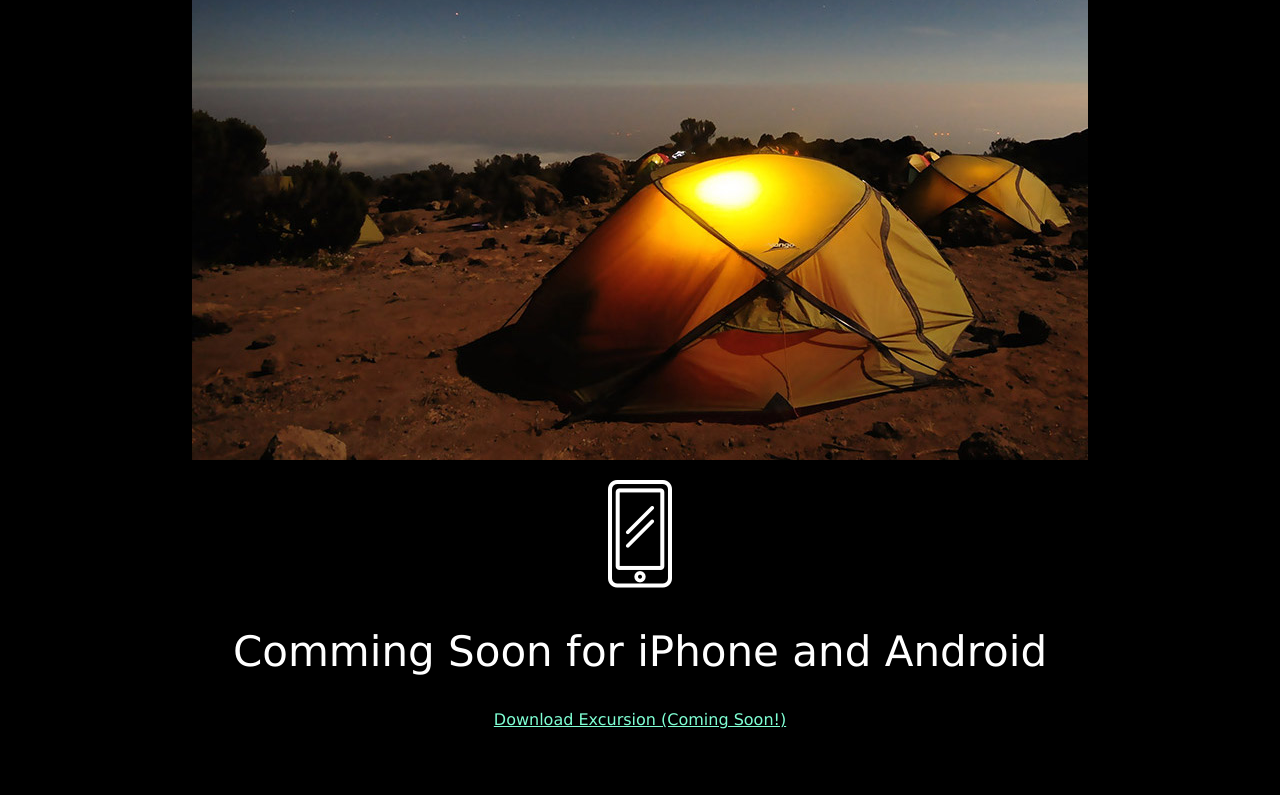
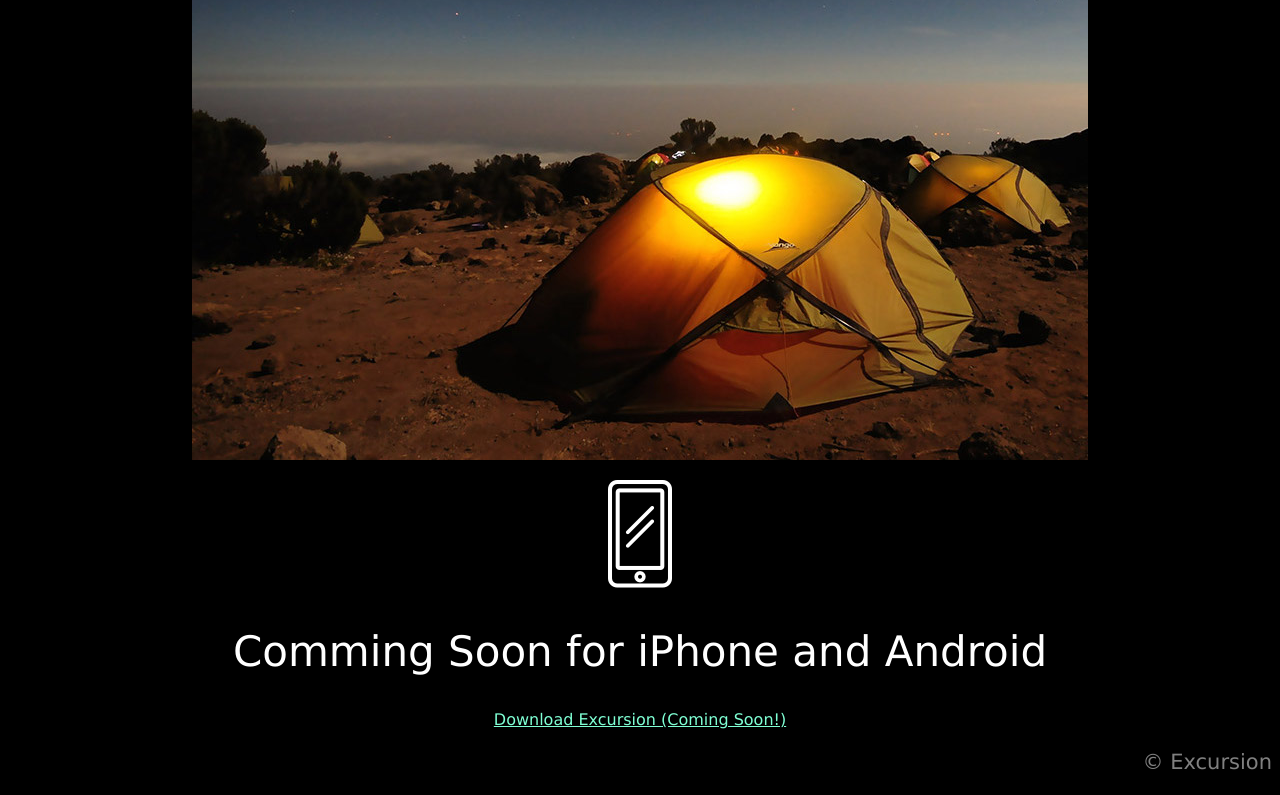
Before and after one commit to Snehajoshi312/excursion-2, a plain HTML site: page index.html in a window 1280 px wide. Shown: the part 552-1347 px from the top of the page. Before the commit the page ends 1297 px from the top, so only its background shows below. Drawn offline with Linux system fonts and the light colour scheme.

Commit message:
Final push

```diff
--- a/index.html
+++ b/index.html
@@ -19,6 +19,6 @@
     <p><img src="resources/images/phone.png" alt=""></p>
     <h2 class="header--secondary">Comming Soon for iPhone and Android</h2>
     <p><a class="link--cta" href="#">Download Excursion (Coming Soon!)</a></p>
-
+    <p class="link--coptright">© Excursion</p>
 </body>
 </html>
--- a/resources/css/style.css
+++ b/resources/css/style.css
@@ -24,3 +24,10 @@ body{
     font-size: 16px;
     color: aquamarine;
 }
+
+/* footer */
+.link--coptright{
+    font-size: 21px;
+    color: gray;
+    text-align: right;
+}
```
